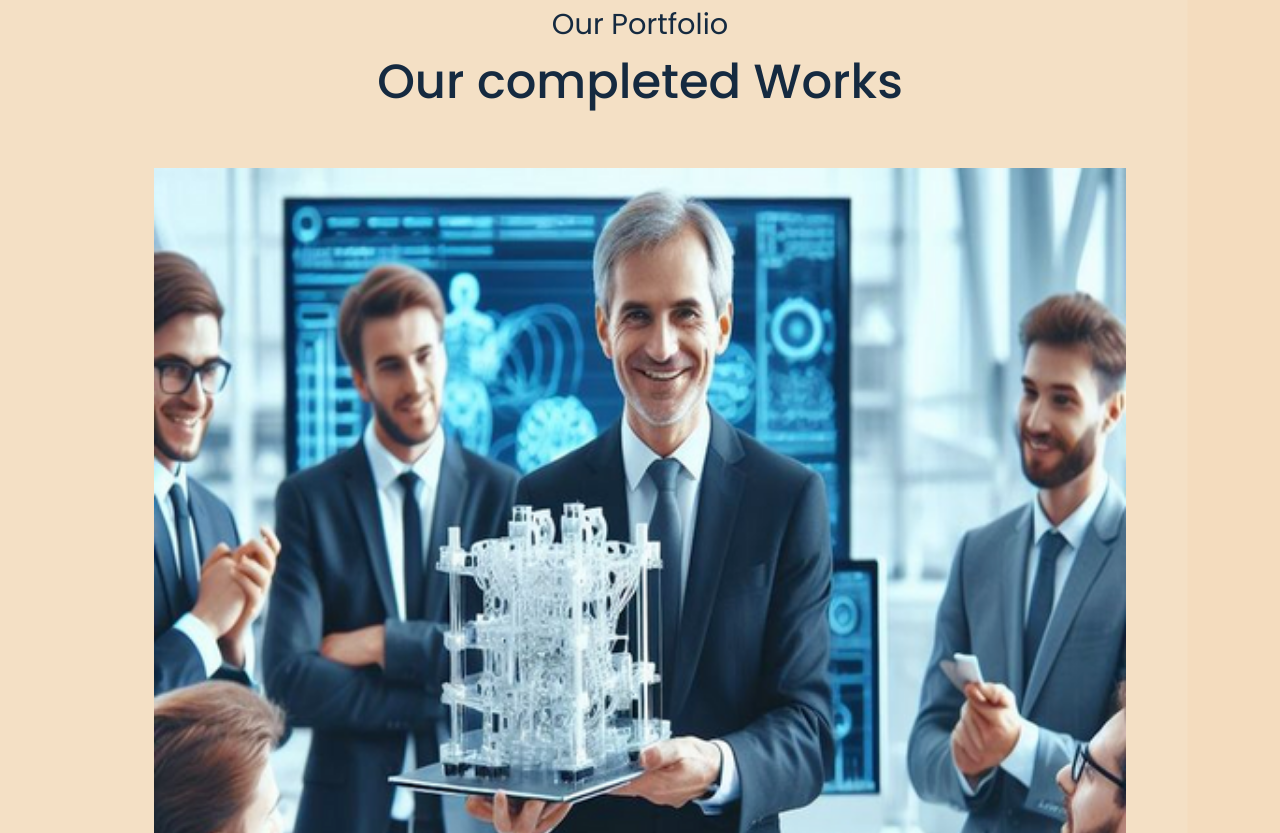
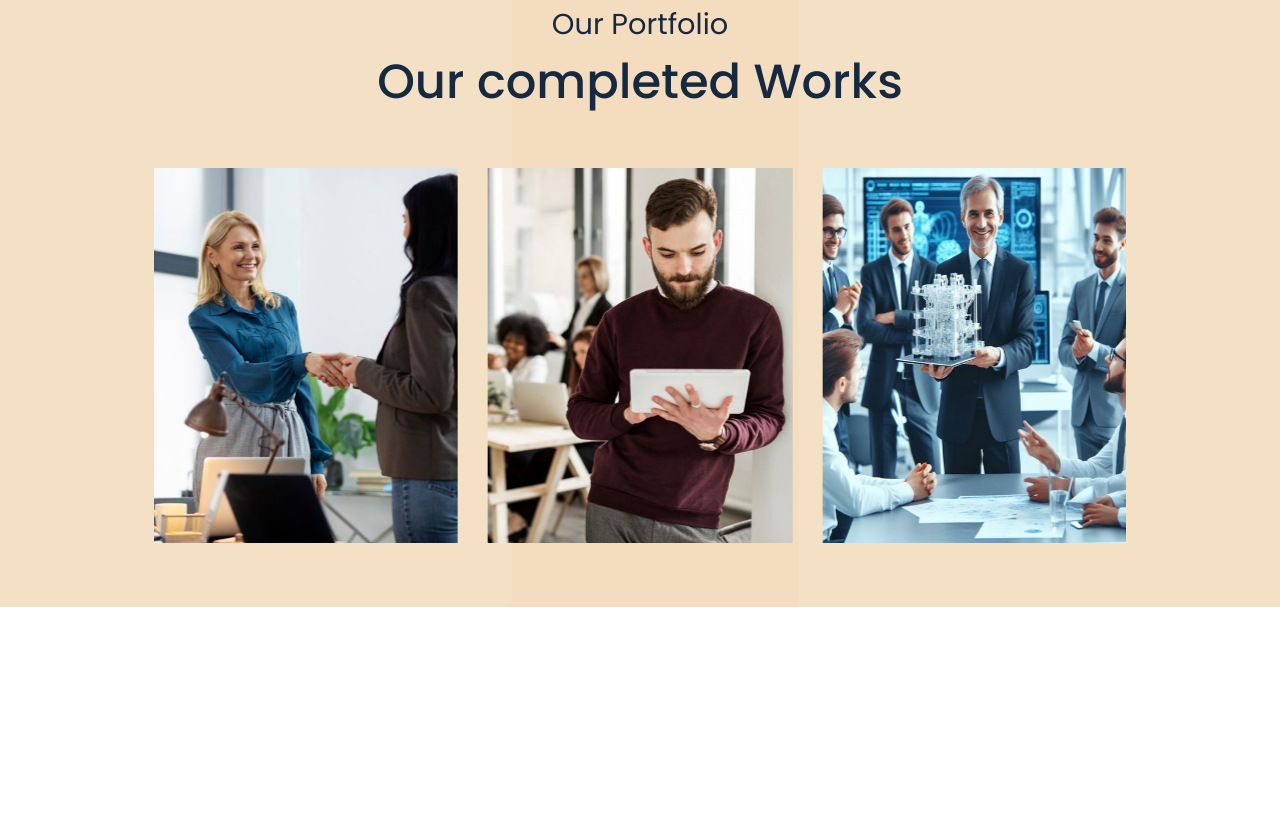
Before and after one commit to Festo1/GrowUP_B-tech, a plain HTML site: page index.html in a window 1280 px wide. Shown: the part 3607-4440 px from the top of the page. After the commit the page ends 4214 px from the top, so only its background shows below. Drawn offline with nearby package versions, Linux system fonts and the light colour scheme.

Commit message:
updated the portfolio section

```diff
--- a/index.html
+++ b/index.html
@@ -241,14 +241,56 @@
         <h1>Our completed Works</h1>
       </div>
       <!-- Slider -->
-      <div class="swiper portfolio_slider">
-        <div class="swipper-wrapper">
+      <div class="swiper portfolio_swiper">
+        <div class="swiper-wrapper">
           <div class="swiper-slide">
+            <!-- Slide_img 1 -->
             <div class="slide_img">
               <img src="Images/portfolio-img.png" alt="Portfolio Image" />
-              <div class="client_detailes"></div>
-              <p>Business</p>
-              <h2>Business Development</h2>
+              <div class="client_det">
+                <p>Business</p>
+                <h2>Business Growth</h2>
+              </div>
+            </div>
+          </div>
+          <div class="swiper-slide">
+            <!-- Slide_img 2 -->
+            <div class="slide_img">
+              <img src="Images/portfolio-img1.jpg" alt="Portfolio Image" />
+              <div class="client_det">
+                <p>Business</p>
+                <h2>Business Growth</h2>
+              </div>
+            </div>
+          </div>
+          <div class="swiper-slide">
+            <!-- Slide_img 3 -->
+            <div class="slide_img">
+              <img src="Images/portfolio-img2.jpg" alt="Portfolio Image" />
+              <div class="client_det">
+                <p>Business</p>
+                <h2>Business Growth</h2>
+              </div>
+            </div>
+          </div>
+          <div class="swiper-slide">
+            <!-- Slide_img 4 -->
+            <div class="slide_img">
+              <img src="Images/portfolio-img.png" alt="Portfolio Image" />
+              <div class="client_det">
+                <p>Business</p>
+                <h2>Business Growth</h2>
+              </div>
+            </div>
+          </div>
+          <div class="swiper-slide">
+            <!-- Slide_img 5 -->
+            <div class="slide_img">
+              <img src="Images/portfolio-img4.jpg" alt="Portfolio Image" />
+              <div class="client_det">
+                <p>Business</p>
+                <h2>Business Growth</h2>
+              </div>
             </div>
           </div>
         </div>
--- a/script.js
+++ b/script.js
@@ -1,3 +1,27 @@
+// SWIPER SLIDER
+var swiper = new Swiper(".portfolio_swiper", {
+  slidesPerView: 3,
+  spaceBetween: 30,
+  loop: true,
+  autoplay: true,
+  breakpoints: {
+    1200: {
+      slidesPerView: 3,
+      spaceBetween: 30,
+    },
+    900: {
+      slidesPerView: 2,
+      spaceBetween: 30,
+    },
+    500: {
+      slidesPerView: 1,
+      spaceBetween: 10,
+    },
+  },
+
+});
+
+
 // Description: This file contains the JavaScript code for the website.
 document.addEventListener("DOMContentLoaded", function () {
   const video = document.getElementById("introVideo");
@@ -114,29 +138,3 @@ document.addEventListener("DOMContentLoaded", function () {
 
   observer.observe(counterSection);
 });
-
-// SWIPER SLIDER
-
-var swiper = new Swiper(".portfolio_swiper", {
-  slidesPerView: 1,
-  spaceBetween: 10,
-  loop: true,
-  autoplay: {
-    delay: 2500,
-    disableOnInteraction: false,
-  },
-  breakpoints: {
-    640: {
-      slidesPerView: 2,
-      spaceBetween: 20,
-    },
-    768: {
-      slidesPerView: 3,
-      spaceBetween: 30,
-    },
-    1024: {
-      slidesPerView: 4,
-      spaceBetween: 40,
-    },
-  },
-});
--- a/style.css
+++ b/style.css
@@ -606,7 +606,7 @@ button i {
   background-image: url(Images/portfolio-business-bg1.png);
 }
 
-.portfolio_slider {
+.portfolio_swiper {
   margin-top: 50px;
   width: 100%;
 }
@@ -614,7 +614,54 @@ button i {
 .slide_img {
   width: 100%;
   display: flex;
+  overflow: hidden;
+  text-align: center;
+  position: relative;
   align-items: center;
   justify-content: center;
   flex-direction: column;
 }
+
+.client_det {
+  gap: 5px;
+  width: 90%;
+  height: 100px;
+  display: flex;
+  position:absolute;
+  top: 100%;
+  left: 5%;
+  text-align: center;
+  align-items: center;
+  flex-direction: column;
+  justify-content: center;
+  background-color: #F3DABA;
+  transition: .6s;
+}
+
+.client_det p {
+  color: var(--second-color);
+  font-weight: 400;
+  transition: .3s;
+}
+
+.client_det h2 {
+  color: var(--second-color);
+  font-weight: 600;
+  transition: .3s;
+}
+
+.slide_img:hover .client_det {
+  top: 70%;
+
+}
+
+.client_det:hover {
+  cursor: pointer;
+  color: var(--primary-color);
+  background-color: var(--second-color);
+}
+
+.client_det:hover h2,
+.client_det:hover p {
+  color: var(--primary-color);
+}
```
